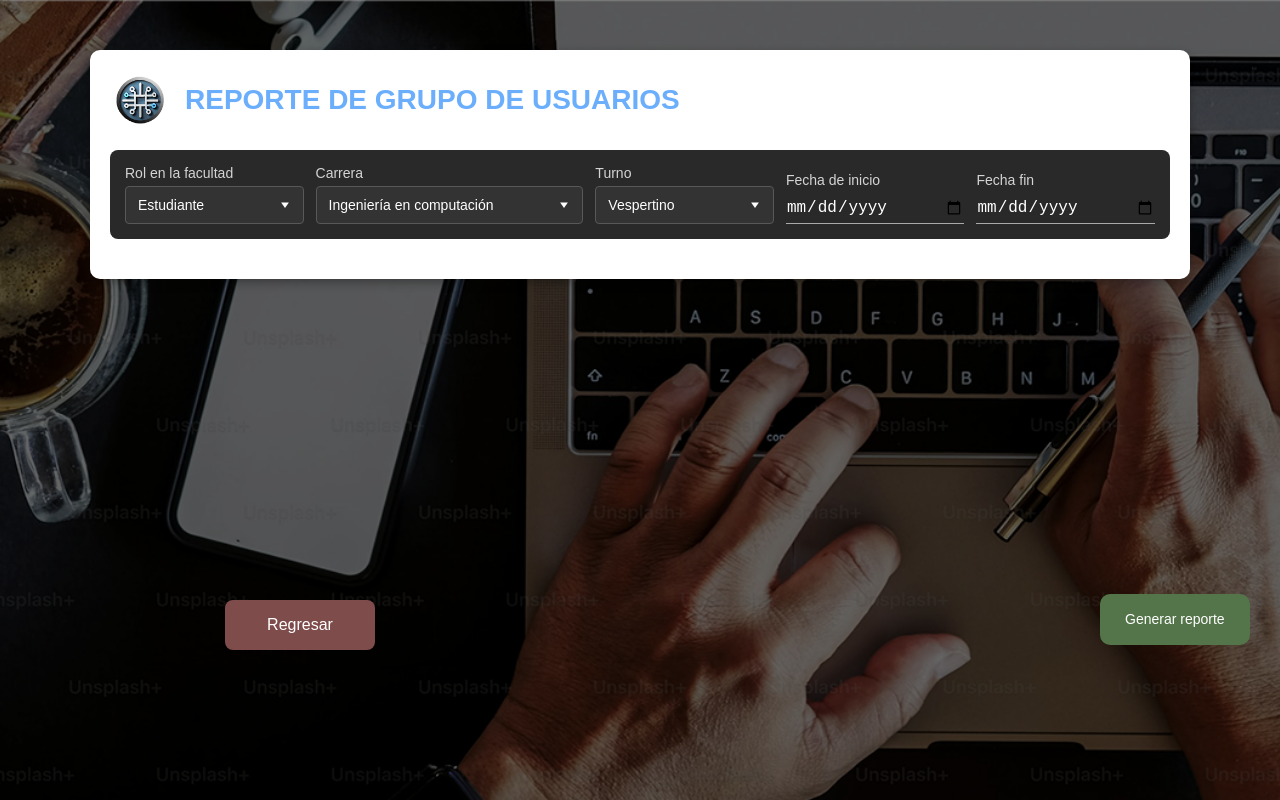
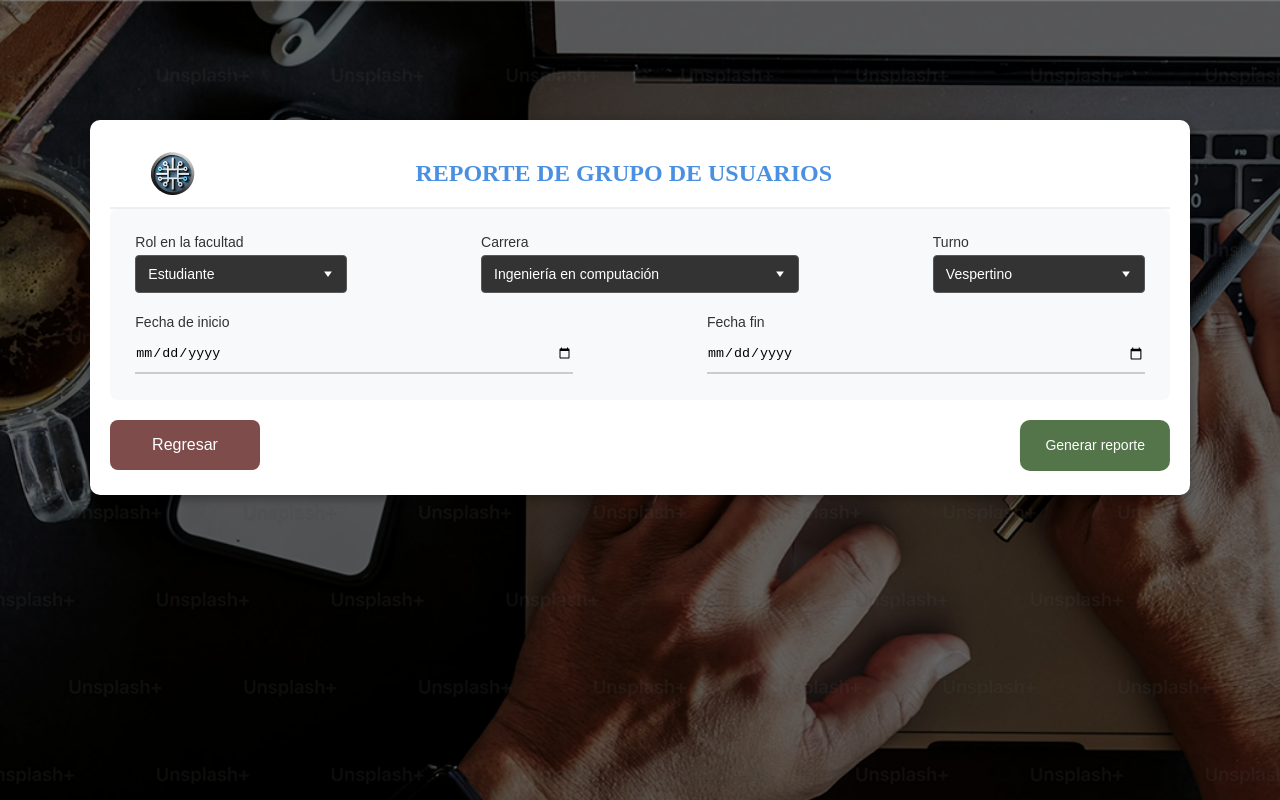
Before and after one commit to CarlosDanielGoCaza/security-scanner-app, an Electron app: page src/renderer/views/generarreportedegrupodeusuarios.html in a window 1280 px wide. Drawn offline with Linux system fonts and the light colour scheme.

Commit message:
Cambio de estilo admin

```diff
--- a/src/renderer/css/styles.css
+++ b/src/renderer/css/styles.css
@@ -41,8 +41,10 @@
 
 .logo {
     margin-top: 80px;
+    left: 45%;
     display: flex;
     justify-content: center;
+    position: sticky;
 }
 
 .logo img {
--- a/src/renderer/css/stylesacceder.css
+++ b/src/renderer/css/stylesacceder.css
@@ -96,7 +96,7 @@
 
 
 .back-button {
-    position: absolute;
+    position: fixed;
     left: 40px;
     bottom: 50px;
     background-color: #537549;
--- a/src/renderer/css/stylesactualizardatospersonales.css
+++ b/src/renderer/css/stylesactualizardatospersonales.css
@@ -13,6 +13,10 @@
     justify-content: center;
     align-items: center;
     color: #333;
+}
+
+h1 {
+    font: Ubuntu;
 }
 
 .container {
@@ -35,57 +39,65 @@
 .header {
     display: flex;
     align-items: center;
-    gap: 20px;
-    margin-bottom: 25px;
-    padding-bottom: 15px;
-    border-bottom: 2px solid #f0f0f0;
+    justify-content: center;
+    padding: 20px;
+    border-bottom: 2px solid #eee;
 }
 
 .logo {
-    width: 70px;
-    height: 70px;
+    width: 55px;
+    height: 55px;
+    position: absolute;
+    right: 90%;
 }
 
 .title {
-    color: #2c6ecb;
-    font-size: 28px;
-    font-weight: 500;
-    flex: 1;
+    color: #4a90e2;
+    font-size: 24px;
+    margin: 0;
+    text-align: center;
+    font-family: Ubuntu;
+    position: sticky;
 }
 
 .form-section {
     display: flex;
-    gap: 15px;
-    margin-bottom: 25px;
-    flex-wrap: wrap;
+    gap: 20px;
+    /* Espacio entre campos */
+    align-items: flex-end;
+    padding: 20px;
+    border-radius: 8px;
+    margin: 15px;
 }
 
 .form-field {
     flex: 1;
-    min-width: 200px;
+    position: relative;
 }
 
 .form-field label {
+    font: Ubuntu;
     display: block;
-    font-weight: 500;
-    margin-bottom: 8px;
-    color: #444;
-    font-size: 16px;
+    margin-bottom: 5px;
+    font-weight: bold;
+    color: #000000;
+    font-size: 14px;
 }
 
 .form-field input {
     width: 100%;
-    padding: 12px 15px;
-    border: 2px solid #e0e0e0;
-    border-radius: 8px;
-    font-size: 16px;
-    transition: all 0.3s;
+    padding: 10px 0;
+    /* Padding vertical pero no horizontal */
+    border: none;
+    border-bottom: 2px solid #ccc;
+    /* Solo línea inferior */
+    background: transparent;
+    transition: border-color 0.3s;
 }
 
 .form-field input:focus {
-    border-color: #2c6ecb;
     outline: none;
-    box-shadow: 0 0 0 3px rgba(44, 110, 203, 0.2);
+    border-bottom-color: #4a90e2; /* Color azul al enfocar */
 }
 
 .search-btn {
--- a/src/renderer/css/stylesbuscargrupodeusuarios.css
+++ b/src/renderer/css/stylesbuscargrupodeusuarios.css
@@ -21,19 +21,26 @@
 .header {
     display: flex;
     align-items: center;
-    gap: 15px;
-    margin-bottom: 20px;
+    justify-content: center;
+    padding: 20px;
+    border-bottom: 2px solid #eee;
 }
 
-.header .logo {
-    width: 60px;
-    height: 60px;
+
+.logo {
+    width: 55px;
+    height: 55px;
+    position: absolute;
+    right: 90%;
 }
 
 .header h1 {
-    color: #6aaefc;
-    font-size: 28px;
-    margin: 0; /* Eliminar margen por defecto */
+    color: #4a90e2;
+    font-size: 24px;
+    margin: 0;
+    text-align: center;
+    font-family: Ubuntu;
+    position: sticky;
 }
 
 .btn, .btn-buscar {
@@ -62,7 +69,7 @@
 }
 
 .btn-buscar {
-    background: #5f7359;
+    background: #537549;
     height: 40px;
     min-width: 100px;
     flex-shrink: 0; /* Evitar que se encoja */
@@ -72,7 +79,7 @@
     display: flex;
     align-items: flex-end;
     gap: 12px;
-    background: #292929;
+    background: #ffffff;
     padding: 15px;
     border-radius: 8px;
     margin-bottom: 20px;
@@ -104,7 +111,7 @@
 .campo label {
     margin-bottom: 5px;
     font-weight: normal;
-    color: #fff;
+    color: #000000;
     font-size: 14px;
     opacity: 0.8;
 }
@@ -186,8 +193,7 @@
 }
 
 table th {
-    background-color: #2c6ecb;
-    color: white;
+    color: rgb(0, 0, 0);
     font-weight: 500;
     padding: 12px 20px;
     text-align: left;
--- a/src/renderer/css/stylesbuscarusuariosespecifico.css
+++ b/src/renderer/css/stylesbuscarusuariosespecifico.css
@@ -3,7 +3,8 @@
     background: url('../assets/updateinfoadmin.png') no-repeat center center fixed;
     background-size: cover;
     margin: 0;
-    padding: 20px; /* Añadido padding para evitar que el contenido toque los bordes */
+    padding: 20px;
+    /* Añadido padding para evitar que el contenido toque los bordes */
     box-sizing: border-box;
 }
 
@@ -14,29 +15,38 @@
     border-radius: 10px;
     padding: 20px;
     box-shadow: 0 4px 10px rgba(0, 0, 0, 0.3);
-    position: relative; /* Para contener el botón regresar */
+    position: relative;
+    /* Para contener el botón regresar */
     box-sizing: border-box;
 }
 
 .header {
     display: flex;
     align-items: center;
-    gap: 15px;
-    margin-bottom: 20px;
+    justify-content: center;
+    padding: 20px;
+    border-bottom: 2px solid #eee;
 }
 
-.header .logo {
-    width: 60px;
-    height: 60px;
+.logo {
+    width: 55px;
+    height: 55px;
+    position: absolute;
+    right: 90%;
 }
 
 .header h1 {
-    color: #6aaefc;
-    font-size: 28px;
-    margin: 0; /* Eliminar margen por defecto */
+    color: #4a90e2;
+    font-size: 24px;
+    margin: 0;
+    text-align: center;
+    font-family: Ubuntu;
+    position: sticky;
+    right: 35%;
 }
 
-.btn, .btn-buscar {
+.btn,
+.btn-buscar {
     padding: 10px 20px;
     font-size: 16px;
     color: white;
@@ -55,22 +65,24 @@
 
 .btn-regresar {
     background-color: #7f4c4c;
-    position: absolute; /* Posicionamiento absoluto dentro del container */
-    bottom: 150px; /* Distancia desde el fondo */
-    left: 222px; /* Distancia desde la derecha */
-    margin: 0; /* Eliminar cualquier margen */
+    position: absolute;
+    bottom: 50px;
+    left: 40px;
+    margin: 0;
 }
 
 .btn-buscar {
-    background: #5f7359;
+    background: #537549;
     height: 40px;
     min-width: 100px;
-    flex-shrink: 0; /* Evitar que se encoja */
+    flex-shrink: 0;
+    /* Evitar que se encoja */
 }
 
 /* Nuevo: Campo del botón buscar */
 .boton-buscar {
-    flex: 0 0 auto; /* No crecer ni encogerse, usar tamaño automático */
+    flex: 0 0 auto;
+    /* No crecer ni encogerse, usar tamaño automático */
     min-width: auto;
     align-self: flex-end;
 }
@@ -78,6 +90,7 @@
 ::placeholder {
     color: rgba(255, 255, 255, 0.5);
 }
+
 .form-section {
     display: flex;
     align-items: flex-end;
@@ -102,17 +115,19 @@
     padding: 5px;
     background: transparent;
 }
+
 /* Estilos para la tabla */
 table {
     width: 100%;
     border-collapse: collapse;
-    min-width: 600px; /* Ancho mínimo para la tabla */
+    min-width: 600px;
+    /* Ancho mínimo para la tabla */
     font-family: 'Segoe UI', Tahoma, Geneva, Verdana, sans-serif;
 }
 
 table th {
-    background-color: #2c6ecb;
-    color: white;
+    background-color: #f8f9fa;
+    color: black;
     font-weight: 500;
     padding: 12px 15px;
     text-align: left;
@@ -136,8 +151,8 @@
 
 /* Mensaje de sistema */
 #mensaje-sistema {
-    border-left: 4px solid rgba(255,255,255,0.8);
-    box-shadow: 0 2px 10px rgba(0,0,0,0.2);
+    border-left: 4px solid rgba(255, 255, 255, 0.8);
+    box-shadow: 0 2px 10px rgba(0, 0, 0, 0.2);
 }
 
 /* Contenedor de la tabla con scroll */
@@ -187,7 +202,7 @@
 .btn-buscar:hover {
     background: #4a5a45;
     transform: translateY(-2px);
-    box-shadow: 0 4px 8px rgba(0,0,0,0.1);
+    box-shadow: 0 4px 8px rgba(0, 0, 0, 0.1);
 }
 
 /* Estilos para los campos de entrada */
@@ -200,6 +215,10 @@
     width: 100%;
 }
 
+::placeholder {
+    color: black;
+}
+
 .form-field input:focus {
     border-bottom-color: #2c6ecb;
     outline: none;
@@ -209,7 +228,7 @@
 .formulario-filtros {
     background: #f8f9fa;
     border-radius: 8px;
-    padding: 20px;
+    padding: 25px;
     margin-bottom: 20px;
 }
 
--- a/src/renderer/css/stylesgenerarreportedegrupodeusuarios.css
+++ b/src/renderer/css/stylesgenerarreportedegrupodeusuarios.css
@@ -3,40 +3,51 @@
     background: url('../assets/updateinfoadmin.png') no-repeat center center fixed;
     background-size: cover;
     margin: 0;
-    padding: 20px; /* Añadido padding para evitar que el contenido toque los bordes */
+    padding: 20px;
+    /* Añadido padding para evitar que el contenido toque los bordes */
     box-sizing: border-box;
 }
 
 .container {
     max-width: 1100px;
-    margin: 30px auto;
+    height: 375px;
+    margin: 100px auto;
     background: white;
     border-radius: 10px;
     padding: 20px;
     box-shadow: 0 4px 10px rgba(0, 0, 0, 0.3);
-    position: relative; /* Para contener el botón regresar */
+    position: relative;
+    /* Para contener el botón regresar */
     box-sizing: border-box;
 }
 
 .header {
     display: flex;
     align-items: center;
-    gap: 15px;
-    margin-bottom: 20px;
+    justify-content: center;
+    padding: 20px;
+    border-bottom: 2px solid #eee;
 }
 
-.header .logo {
-    width: 60px;
-    height: 60px;
+.logo {
+    width: 55px;
+    height: 55px;
+    position: absolute;
+    right: 90%;
 }
 
 .header h1 {
-    color: #6aaefc;
-    font-size: 28px;
-    margin: 0; /* Eliminar margen por defecto */
+    color: #4a90e2;
+    font-size: 24px;
+    margin: 0;
+    text-align: center;
+    font-family: Ubuntu;
+    position: sticky;
+    right: 35%;
 }
 
-.btn, .btn-buscar {
+.btn,
+.btn-buscar {
     padding: 10px 20px;
     font-size: 16px;
     color: white;
@@ -55,24 +66,25 @@
 
 .btn-regresar {
     background-color: #7f4c4c;
-    position: absolute; /* Posicionamiento absoluto dentro del container */
-    bottom: 150px; /* Distancia desde el fondo */
-    left: 225px; /* Distancia desde la derecha */
-    margin: 0; /* Eliminar cualquier margen */
+    position: static;
+    bottom: 300px;
+    left: 270px;
+    margin: 0;
 }
 
 
 .formulario-filtros {
     display: flex;
     align-items: flex-end;
-    gap: 12px;
-    background: #292929;
+    gap: 11%;
+    background: #f8f9fa;
     padding: 15px;
     border-radius: 8px;
     margin-bottom: 20px;
     width: 100%;
     flex-wrap: wrap;
-    box-sizing: border-box; /* Incluir padding en el cálculo del ancho */
+    box-sizing: border-box;
+    /* Incluir padding en el cálculo del ancho */
 }
 
 .campo {
@@ -81,6 +93,7 @@
     flex: 1;
     min-width: 160px;
     position: relative;
+    padding: 1%;
 }
 
 .formulario-filtros .campo:nth-child(2) {
@@ -91,22 +104,18 @@
 .campo label {
     margin-bottom: 5px;
     font-weight: normal;
-    color: #fff;
+    color: black;
     font-size: 14px;
     opacity: 0.8;
 }
 
 .campo input,
 .campo select {
+    width: 100%;
+    padding: 10px 0;
+    border: none;
+    border-bottom: 2px solid #ccc;
     background: transparent;
-    border: none;
-    border-bottom: 1px solid rgba(255, 255, 255, 0.6);
-    padding: 5px 0;
-    font-size: 16px;
-    color: #fff;
-    outline: none;
-    width: 100%;
-    box-sizing: border-box;
     transition: border-color 0.3s;
 }
 
@@ -162,7 +171,8 @@
 table {
     width: 100%;
     border-collapse: collapse;
-    min-width: 600px; /* Ancho mínimo para la tabla */
+    min-width: 600px;
+    /* Ancho mínimo para la tabla */
 }
 
 table th,
@@ -223,9 +233,9 @@
 }
 
 .btn-generar {
-    position: absolute;
-    left: 1100px;
-    bottom: 155px;
+    position: sticky;
+    left: 1200px;
+    bottom: 300px;
     background-color: #537549;
     color: #ffffff;
     padding: 15px 25px;
--- a/src/renderer/css/stylesgenerarreporteusuariosespecifico.css
+++ b/src/renderer/css/stylesgenerarreporteusuariosespecifico.css
@@ -9,7 +9,8 @@
 
 .container {
     max-width: 1100px;
-    margin: 30px auto;
+    height: 375px;
+    margin: 100px auto;
     background: white;
     border-radius: 10px;
     padding: 20px;
@@ -21,20 +22,28 @@
 .header {
     display: flex;
     align-items: center;
-    gap: 15px;
-    margin-bottom: 20px;
+    justify-content: center;
+    padding: 20px;
+    border-bottom: 2px solid #eee;
 }
 
-.header .logo {
-    width: 60px;
-    height: 60px;
+.logo {
+    width: 55px;
+    height: 55px;
+    position: absolute;
+    right: 90%;
 }
 
 .header h1 {
-    color: #6aaefc;
-    font-size: 28px;
-    margin: 0; /* Eliminar margen por defecto */
+    color: #4a90e2;
+    font-size: 24px;
+    margin: 0;
+    text-align: center;
+    font-family: Ubuntu;
+    position: sticky;
+    right: 35%;
 }
+
 
 .btn, .btn-buscar {
     padding: 10px 20px;
@@ -55,24 +64,24 @@
 
 .btn-regresar {
     background-color: #7f4c4c;
-    position: absolute; /* Posicionamiento absoluto dentro del container */
-    bottom: 150px; /* Distancia desde el fondo */
-    left: 225px; /* Distancia desde la derecha */
-    margin: 0; /* Eliminar cualquier margen */
+    position: static;
+    bottom: 300px;
+    left: 270px;
+    margin: 0;
 }
 
 
 .formulario-filtros {
     display: flex;
     align-items: flex-end;
-    gap: 12px;
-    background: #292929;
+    gap: 11%;
+    background: #f8f9fa;
     padding: 15px;
     border-radius: 8px;
     margin-bottom: 20px;
     width: 100%;
     flex-wrap: wrap;
-    box-sizing: border-box; /* Incluir padding en el cálculo del ancho */
+    box-sizing: border-box;
 }
 
 .campo {
@@ -81,6 +90,7 @@
     flex: 1;
     min-width: 160px;
     position: relative;
+    padding: 1%;
 }
 
 .formulario-filtros .campo:nth-child(2) {
@@ -91,7 +101,7 @@
 .campo label {
     margin-bottom: 5px;
     font-weight: normal;
-    color: #fff;
+    color: black;
     font-size: 14px;
     opacity: 0.8;
 }
@@ -100,14 +110,14 @@
 .campo select {
     background: transparent;
     border: none;
-    border-bottom: 1px solid rgba(255, 255, 255, 0.6);
+    border-bottom: 1px solid rgba(0, 0, 0, 0.6);
     padding: 5px 0;
     font-size: 16px;
-    color: #fff;
     outline: none;
     width: 100%;
     box-sizing: border-box;
     transition: border-color 0.3s;
+    font-family: Open Sans;
 }
 
 .campo input[type="date"]::-webkit-calendar-picker-indicator,
@@ -123,7 +133,7 @@
 }
 
 ::placeholder {
-    color: rgba(255, 255, 255, 0.5);
+    color: rgba(0, 0, 0, 0.5);
 }
 
 .formulario-filtros .campo select {
@@ -223,9 +233,9 @@
 }
 
 .btn-generar {
-    position: absolute;
-    left: 1100px;
-    bottom: 155px;
+    position: sticky;
+    left: 1200px;
+    bottom: 300px;
     background-color: #537549;
     color: #ffffff;
     padding: 15px 25px;
--- a/src/renderer/css/stylesrecuperarqr.css
+++ b/src/renderer/css/stylesrecuperarqr.css
@@ -24,7 +24,7 @@
       border-radius: 8px;
       box-shadow: 0 4px 8px rgba(0, 0, 0, 0.1);
       overflow: hidden;
-      padding-bottom: 20px;
+      padding: 20px;
     }
 
     .header {
@@ -32,12 +32,12 @@
       align-items: center;
       justify-content: center;
       padding: 20px;
-      border-bottom: 1px solid #eee;
+      border-bottom: 2px solid #eee;
     }
 
     .logo {
-      width: 40px;
-      height: 40px;
+      width: 55px;
+      height: 55px;
       position: absolute;
       right: 90%;
     }
@@ -250,7 +250,7 @@
     }
 
     .btn-recuperar {
-      background-color: #417756;
+      background-color: #537549;
       font-family: Ubuntu;
     }
 
--- a/src/renderer/views/generarreportedegrupodeusuarios.html
+++ b/src/renderer/views/generarreportedegrupodeusuarios.html
@@ -44,7 +44,6 @@
                     <option value="Vespertino" selected>Vespertino</option>
                 </select>
             </div>
-
             <div class="campo">
                 <label for="fechaNacimiento">Fecha de inicio</label>
                 <input type="date" id="fechaNacimiento" name="fechaNacimiento" required>
@@ -55,12 +54,13 @@
                 <input type="date" id="fechaNacimiento" name="fechaNacimiento" required>
             </div>
         </div>
+        <button class="btn btn-regresar" id="btn-regresar">Regresar</button>
+        <button id="btn-volver-accs" class="btn-generar">
+            Generar reporte
+        </button>
     </div>
 
-    <button class="btn btn-regresar" id="btn-regresar">Regresar</button>
-    <button id="btn-volver-accs" class="btn-generar">
-        Generar reporte
-    </button>
+
     <script src="../js/generarreportedegrupodeusuarios.js"></script>
 </body>
 
```
Also changed, not shown: src/renderer/views/generarreporteusuarioespecifico.html (+4 -5 lines), src/renderer/views/index.html (+2 -2 lines).
